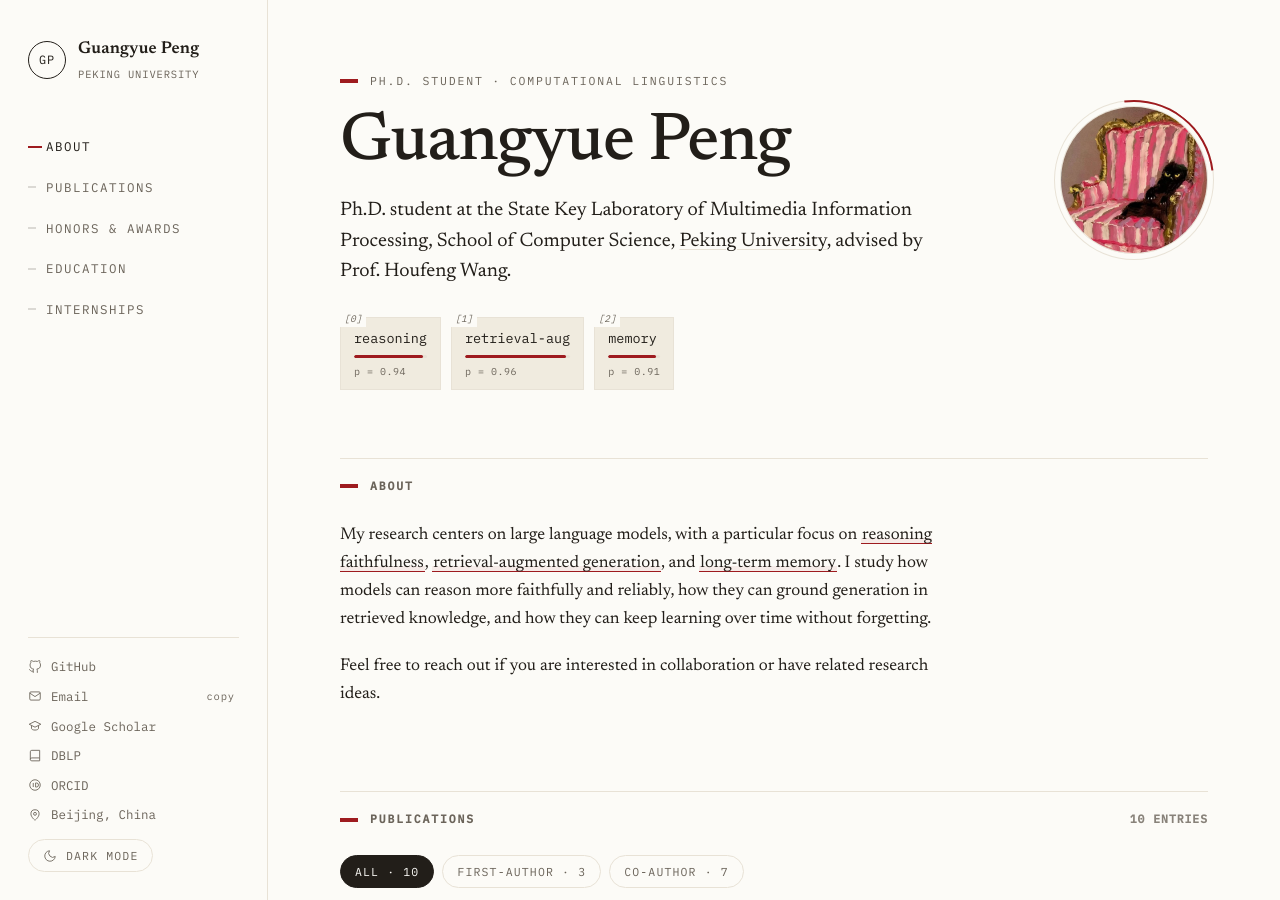
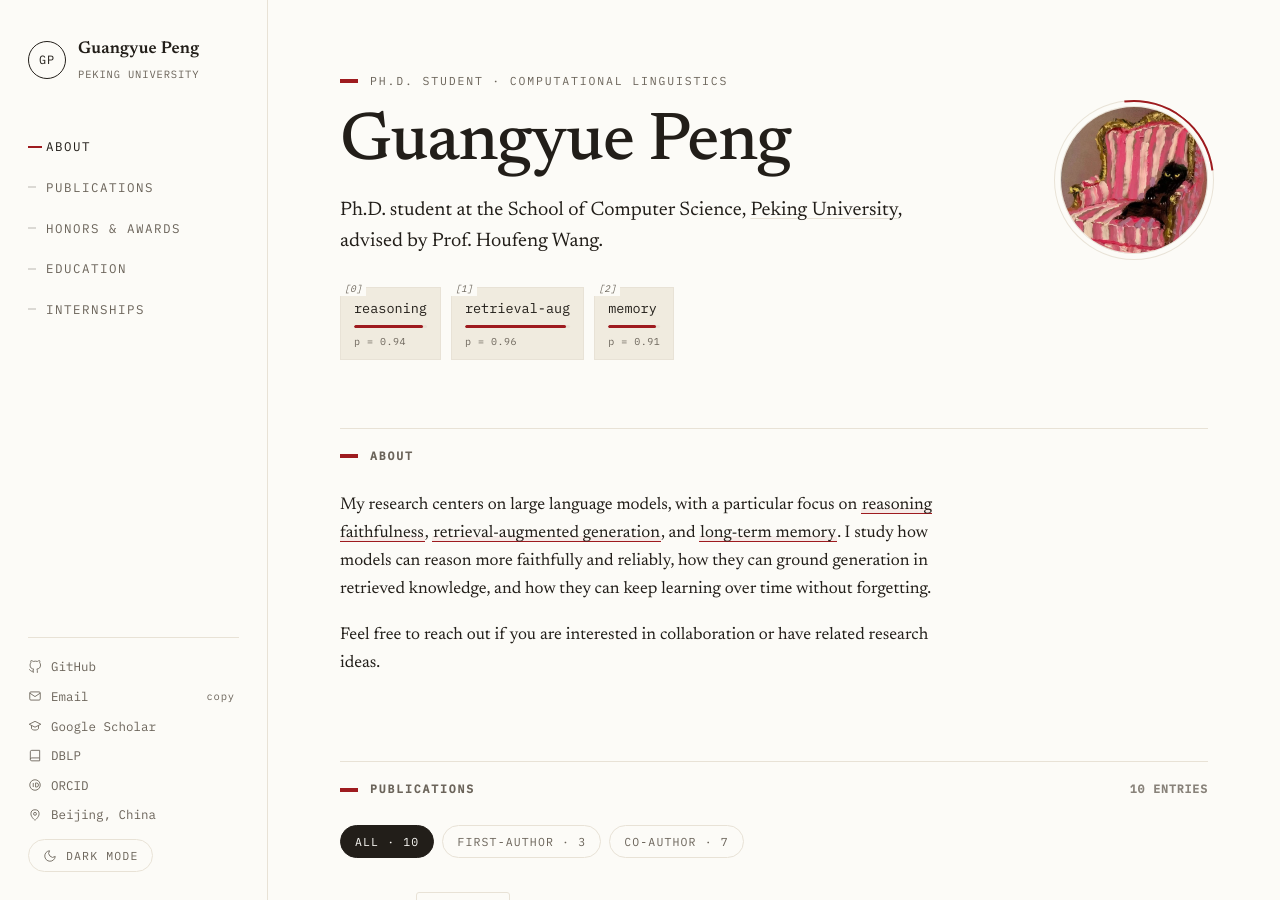
Before and after one commit to viniferagy/viniferagy.github.io, a Jekyll site: the page built from _pages/about.md, in a window 1280 px wide and 900 px high. Built offline with Jekyll 4.4.1, drawn with Linux system fonts in a browser that asks for light colours; some of the changed text lies outside the part shown.

Commit message:
update site

```diff
--- a/_pages/about.md
+++ b/_pages/about.md
@@ -11,7 +11,7 @@ redirect_from:
   <div class="hgroup">
     <p class="eyebrow">Ph.D. Student · Computational Linguistics</p>
     <h1>{{ site.author.name }}</h1>
-    <p class="lede">Ph.D. student at the State Key Laboratory of Multimedia Information Processing, School of Computer Science, <a href="https://english.pku.edu.cn/" target="_blank" rel="noopener">Peking University</a>, advised by Prof.&nbsp;Houfeng&nbsp;Wang.</p>
+    <p class="lede">Ph.D. student at the School of Computer Science, <a href="https://english.pku.edu.cn/" target="_blank" rel="noopener">Peking University</a>, advised by Prof.&nbsp;Houfeng&nbsp;Wang.</p>
     <div class="tokens" aria-label="Research focus: reasoning, retrieval augmentation, memory">
       <span class="tok" data-gloss="improving faithfulness of chain-of-thought generation" style="--p:.94"><i class="ix">[0]</i>reasoning<span class="bar"><i></i></span><span class="p">p = 0.94</span></span>
       <span class="tok" data-gloss="enhancing retrieval for in-context learning" style="--p:.96"><i class="ix">[1]</i>retrieval-aug<span class="bar"><i></i></span><span class="p">p = 0.96</span></span>
@@ -189,7 +189,7 @@ redirect_from:
   <div class="rows">
     <div class="row">
       <div class="when">2023.09 — 2028.07<br>(expected)</div>
-      <p class="what"><b>Ph.D., Peking University</b><small>State Key Laboratory of Multimedia Information Processing, School of Computer Science</small></p>
+      <p class="what"><b>Ph.D., Peking University</b><small>School of Computer Science</small></p>
     </div>
     <div class="row">
       <div class="when">2019.09 — 2023.07</div>
```
